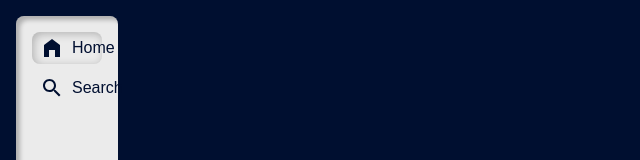
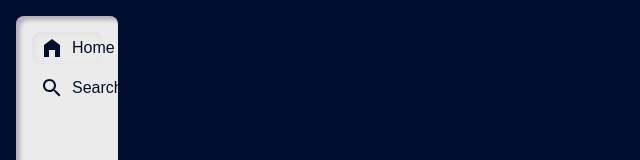
Before and after one commit to JoelleHili/rocketfin_test, a Next.js app: page / in a window 1280 px wide. Shown: the top 160 px of the page, without its empty margins (0-640 px from the left). Built offline with nearby package versions, Linux system fonts and the light colour scheme; a web font is replaced by a local one.

Commit message:
fix: Updated the selected-sidebar-shadow for better UI

```diff
--- a/styles/_css-variables.scss
+++ b/styles/_css-variables.scss
@@ -30,5 +30,5 @@
 
   // Add inset shadow variables
   --container-shadow: inset 4px 4px 4px rgba(0, 0, 0, 0.25);
-  --selected-sidebar-shadow: inset 2px 2px 8px rgba(12, 12, 13, 0.25);
+  --selected-sidebar-shadow: inset 2px 2px 8px rgba(0, 0, 0, 0.05);
 }
```
